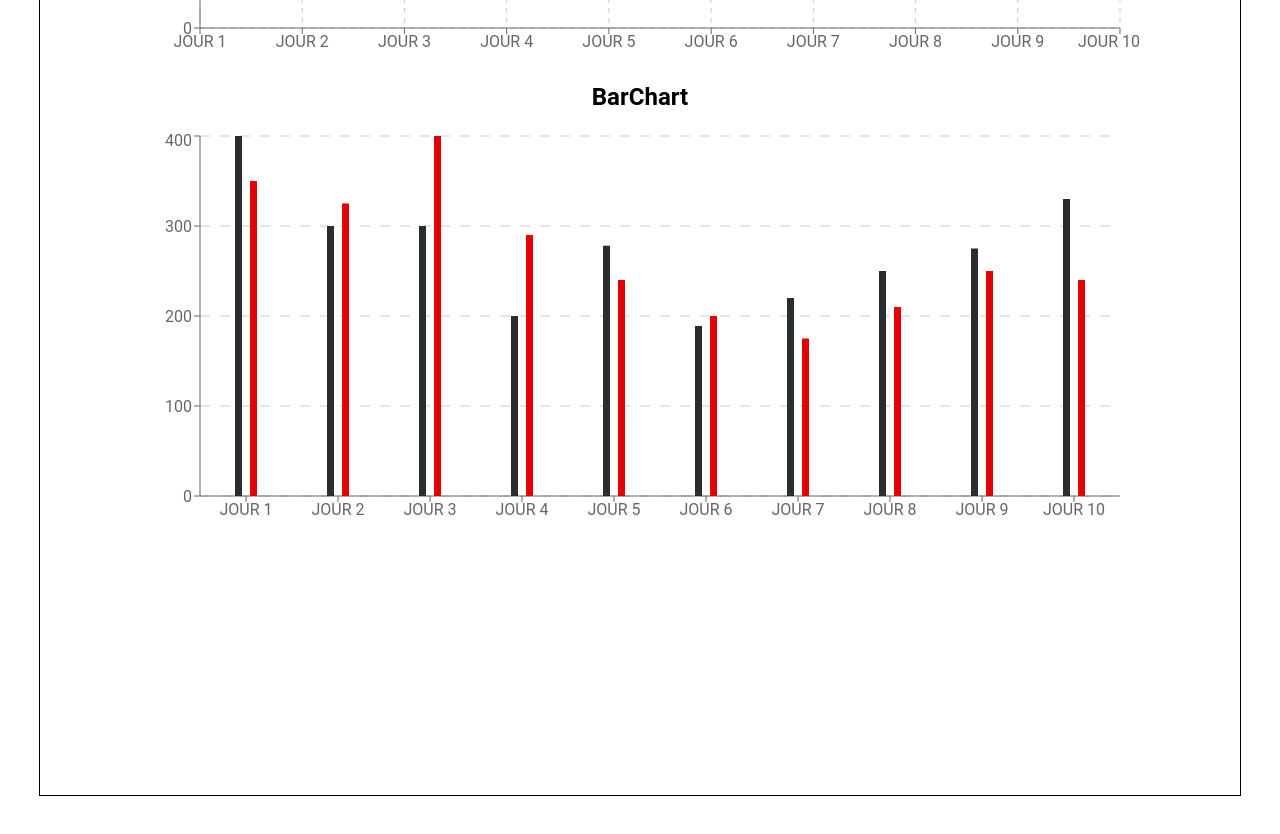
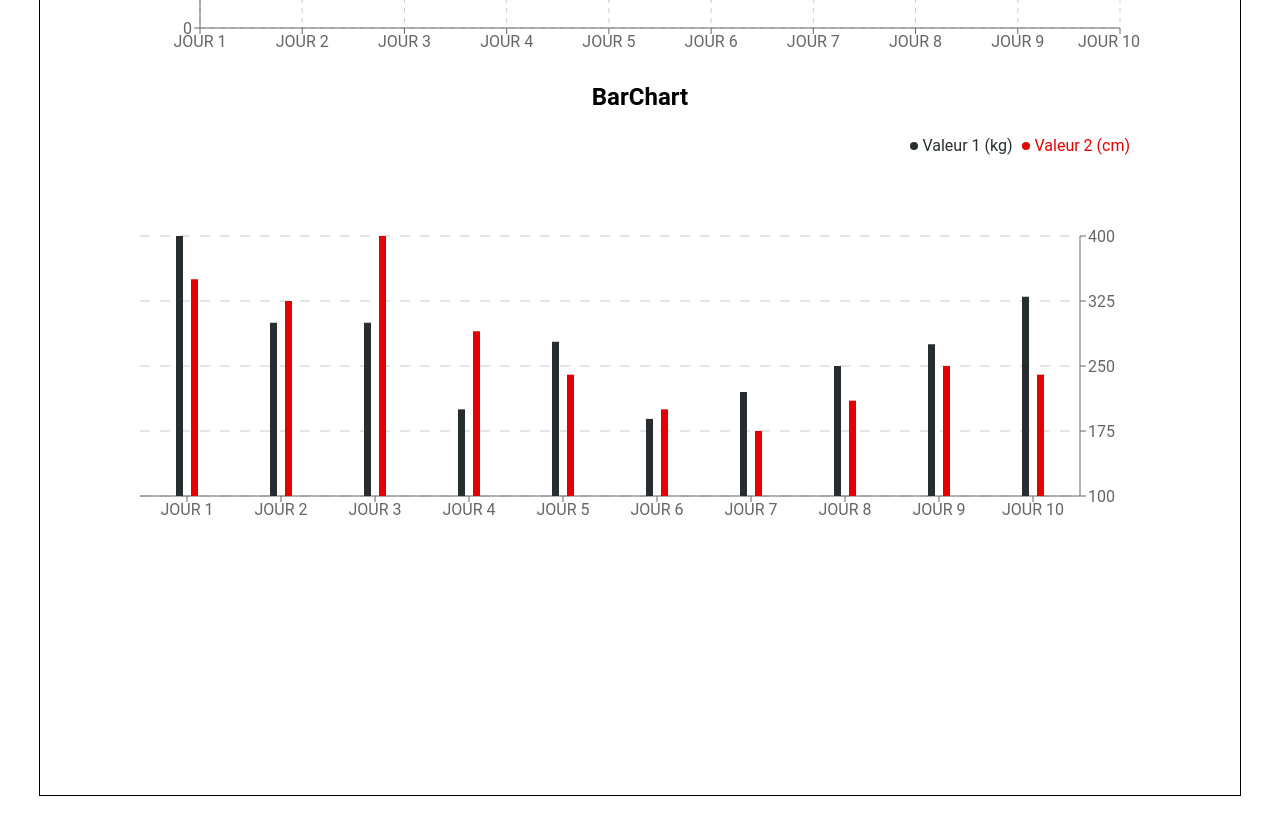
Before and after one commit to Jerome-Fromantin/JeromeFromantin_12_01022022, a React (Create React App) app: page / in a window 1280 px wide. Shown: the part 1480-2314 px from the top of the page. Built offline with nearby package versions, Linux system fonts and the light colour scheme.

Commit message:
Modifications pour entrainement sur graphiques

```diff
--- a/src/components/GraphTest.js
+++ b/src/components/GraphTest.js
@@ -1,13 +1,29 @@
-import {LineChart, Line, BarChart, Bar, CartesianGrid, XAxis, YAxis, Tooltip} from 'recharts'
+import {LineChart, Line, BarChart, Bar, CartesianGrid, XAxis, YAxis, Tooltip, Legend} from 'recharts'
 
 function GraphTest() {
-    const data1 = [
+    const dataLine = [
         {"name": "JOUR 1", "value1": 400, "value2": 350}, {"name": "JOUR 2", "value1": 300, "value2": 325},
         {"name": "JOUR 3", "value1": 300, "value2": 400}, {"name": "JOUR 4", "value1": 200, "value2": 290},
         {"name": "JOUR 5", "value1": 278, "value2": 240}, {"name": "JOUR 6", "value1": 189, "value2": 200},
         {"name": "JOUR 7", "value1": 220, "value2": 175}, {"name": "JOUR 8", "value1": 250, "value2": 210},
         {"name": "JOUR 9", "value1": 275, "value2": 250}, {"name": "JOUR 10", "value1": 330, "value2": 240}
     ]
+    const dataBar = [
+        {"name": "JOUR 1", "Valeur 1 (kg)": 400, "Valeur 2 (cm)": 350}, {"name": "JOUR 2", "Valeur 1 (kg)": 300, "Valeur 2 (cm)": 325},
+        {"name": "JOUR 3", "Valeur 1 (kg)": 300, "Valeur 2 (cm)": 400}, {"name": "JOUR 4", "Valeur 1 (kg)": 200, "Valeur 2 (cm)": 290},
+        {"name": "JOUR 5", "Valeur 1 (kg)": 278, "Valeur 2 (cm)": 240}, {"name": "JOUR 6", "Valeur 1 (kg)": 189, "Valeur 2 (cm)": 200},
+        {"name": "JOUR 7", "Valeur 1 (kg)": 220, "Valeur 2 (cm)": 175}, {"name": "JOUR 8", "Valeur 1 (kg)": 250, "Valeur 2 (cm)": 210},
+        {"name": "JOUR 9", "Valeur 1 (kg)": 275, "Valeur 2 (cm)": 250}, {"name": "JOUR 10", "Valeur 1 (kg)": 330, "Valeur 2 (cm)": 240}
+    ]
+
+    const tooltip = {
+        background: "#E60000",
+        color: "white"
+    }
+
+    const tooltipValues = {
+        color: "white"
+    }
 
     /*const renderShape = () => {
         // Code à voir pour arrondir le sommet des barres...
@@ -17,7 +33,7 @@ function GraphTest() {
         <div className="graphTest">
             <h2>LineChart</h2>
             <div>
-            <LineChart width={1000} height ={400} data={data1} margin={{top: 5, right: 20, bottom: 5, left: 0}}
+                <LineChart width={1000} height ={400} data={dataLine} margin={{top: 5, right: 20, bottom: 5, left: 0}}
                 className="graphCenter">
                     <Line type="monotone" dataKey="value1" stroke="#FF0000"/>
                     <Line type="monotone" dataKey="value2" stroke="#00FF00"/>
@@ -32,14 +48,15 @@ function GraphTest() {
 
             <h2>BarChart</h2>
             <div>
-            <BarChart width={1000} height={400} data={data1} margin={{top: 5, right: 20, bottom: 5, left: 0}}
+                <BarChart width={1000} height={400} data={dataBar} margin={{top: 5, right: 0, bottom: 5, left: 0}}
                 barGap={8} barSize={7} className="graphCenter"> {/*shape={renderShape}*/}
+                    <Legend align="right" verticalAlign="top" iconSize={8} iconType={"circle"} height={100}/>
                     <CartesianGrid vertical={false} strokeDasharray="10"/>
                     <XAxis dataKey="name"/>
-            <YAxis/>
-            <Tooltip/>
-            <Bar dataKey="value1" fill="#282D30"/>
-            <Bar dataKey="value2" fill="#E60000"/>
+                    <YAxis orientation="right" domain={[100, 400]}/>
+                    <Tooltip contentStyle={tooltip} itemStyle={tooltipValues}/>
+                    <Bar dataKey="Valeur 1 (kg)" fill="#282D30"/>
+                    <Bar dataKey="Valeur 2 (cm)" fill="#E60000"/>
                 </BarChart>
             </div>
         </div>
```
Lines whose indentation alone changed are shown as unchanged.
